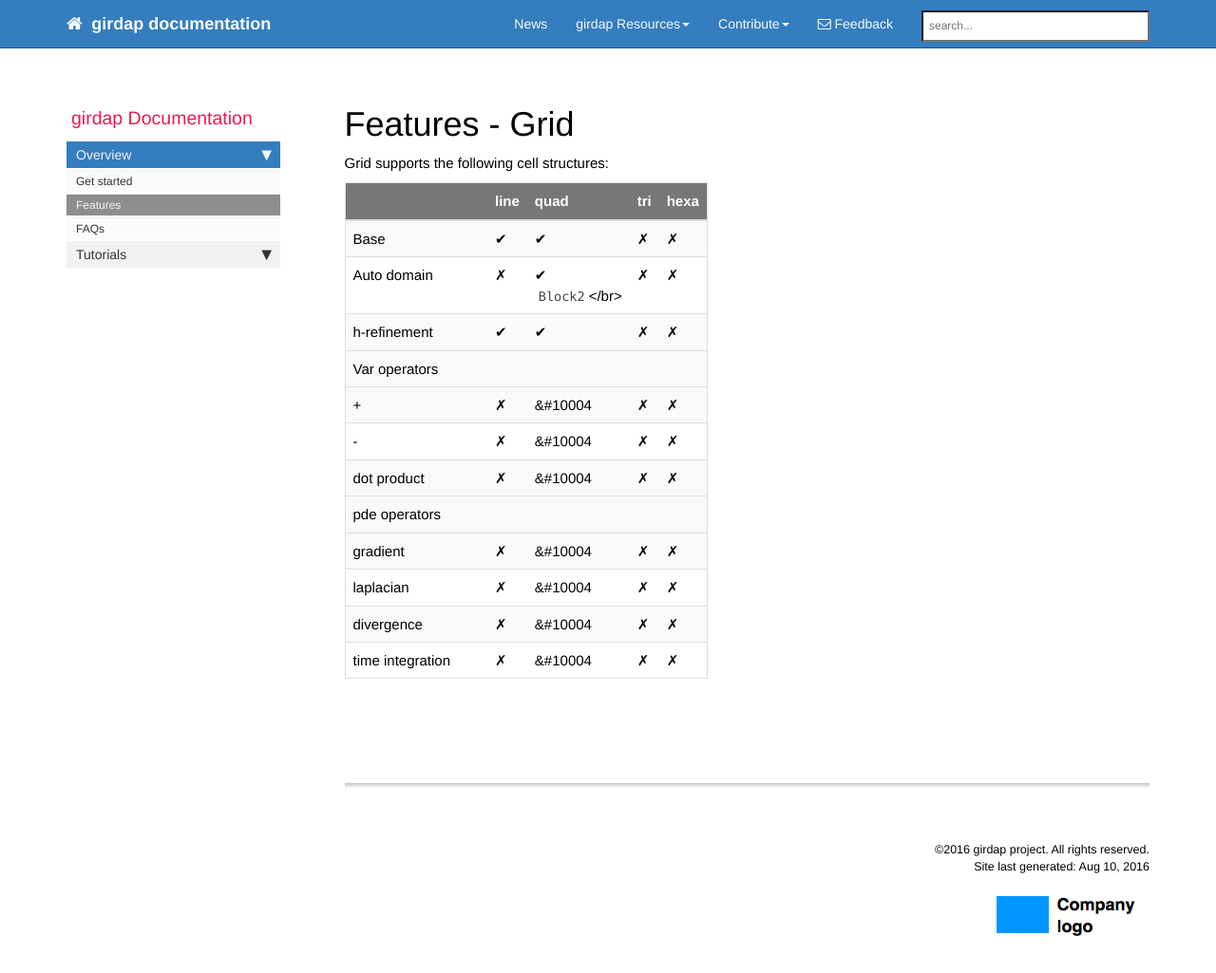
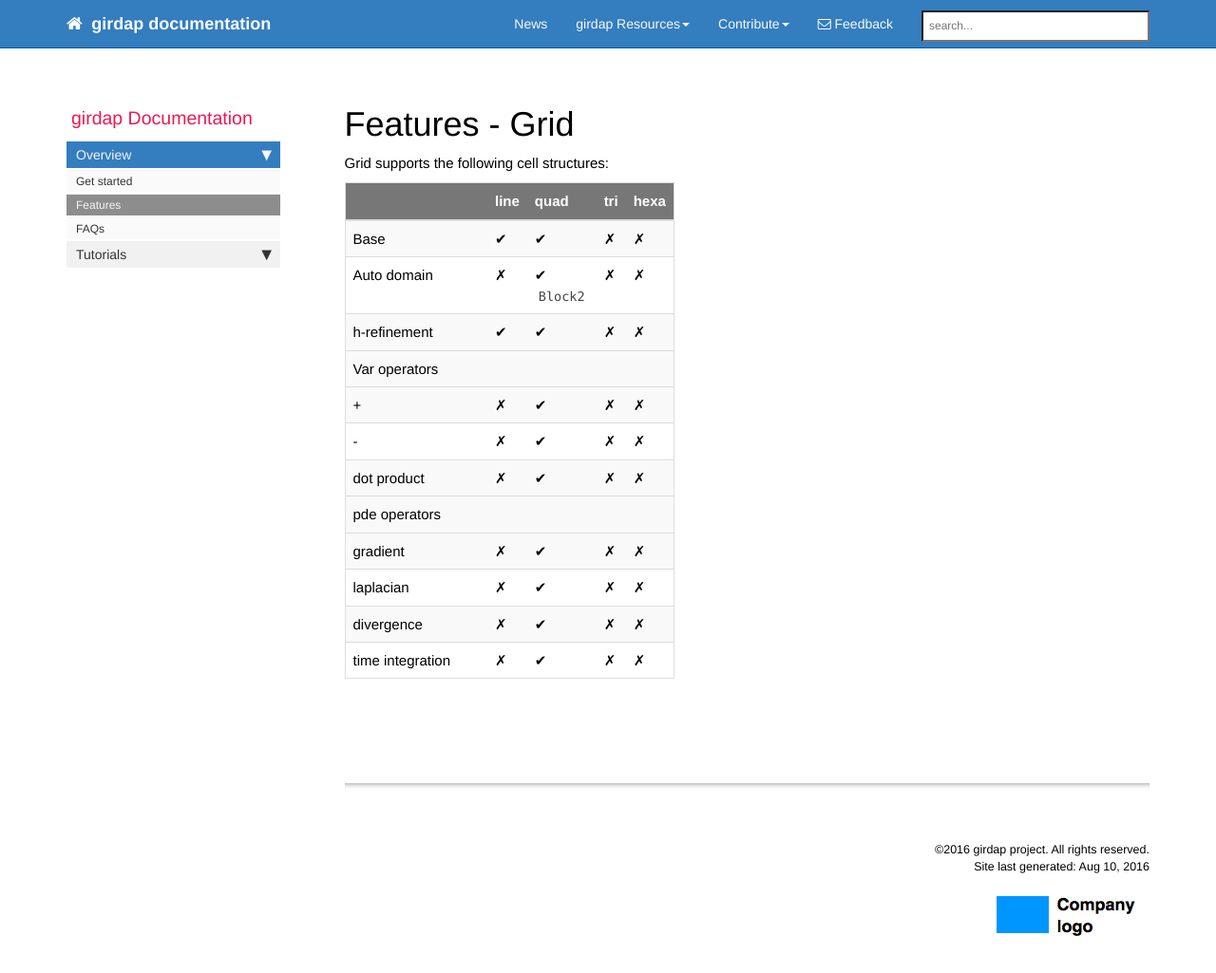
Before and after one commit to uzgoren/girdap, a Jekyll site: the page built from pages/doc/doc_feat_grid.md, in a window 1280 px wide and 1062 px high. Shown: the top 1025 px of the window at 95% size. Built offline with Jekyll 4.4.1, drawn with Linux system fonts in a browser that asks for light colours; nearby versions of some CDN libraries; comment, search, counter and statistics services are not loaded.

Commit message:
added features

```diff
--- a/pages/doc/doc_feat_grid.md
+++ b/pages/doc/doc_feat_grid.md
@@ -9,18 +9,18 @@ Grid supports the following cell structures:
 |           | line | quad | tri | hexa |
 |-----------|------|------|-----|------|
 | Base    | &#10004; | &#10004; | &#x2717; | &#x2717; |
-| Auto domain| &#x2717; | &#10004;<br>`Block2`</br> | &#x2717; | &#x2717; |
+| Auto domain| &#x2717; | &#10004;<br>`Block2` | &#x2717; | &#x2717; |
 | h-refinement    | &#10004; | &#10004; | &#x2717; | &#x2717; |
 |-----------|------|------|-----|------|
 | Var operators | | | | |
 |-----------|------|------|-----|------|
-| + | &#x2717; | &#10004 | &#x2717; | &#x2717; |
-| - | &#x2717; | &#10004 | &#x2717; | &#x2717; |
-| dot product | &#x2717; | &#10004 | &#x2717; | &#x2717; |
+| + | &#x2717; | &#10004; | &#x2717; | &#x2717; |
+| - | &#x2717; | &#10004; | &#x2717; | &#x2717; |
+| dot product | &#x2717; | &#10004; | &#x2717; | &#x2717; |
 |-----------|------|------|-----|------|
 | pde operators | | | | |
 |-----------|------|------|-----|------|
-| gradient | &#x2717; | &#10004 | &#x2717; | &#x2717; |
-| laplacian | &#x2717; | &#10004 | &#x2717; | &#x2717; |
-| divergence | &#x2717; | &#10004 | &#x2717; | &#x2717; |
-| time integration | &#x2717; | &#10004 | &#x2717; | &#x2717; |
+| gradient | &#x2717; | &#10004; | &#x2717; | &#x2717; |
+| laplacian | &#x2717; | &#10004; | &#x2717; | &#x2717; |
+| divergence | &#x2717; | &#10004; | &#x2717; | &#x2717; |
+| time integration | &#x2717; | &#10004; | &#x2717; | &#x2717; |
```
